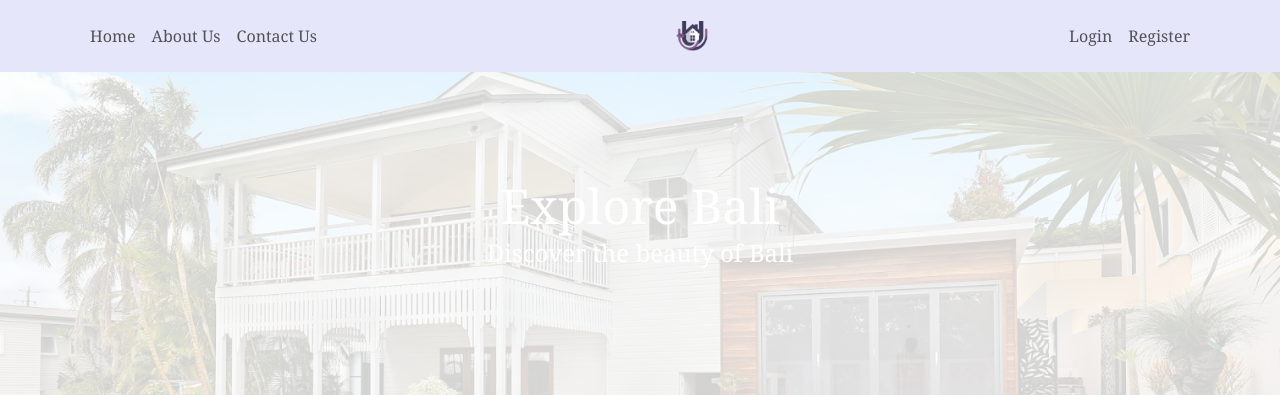
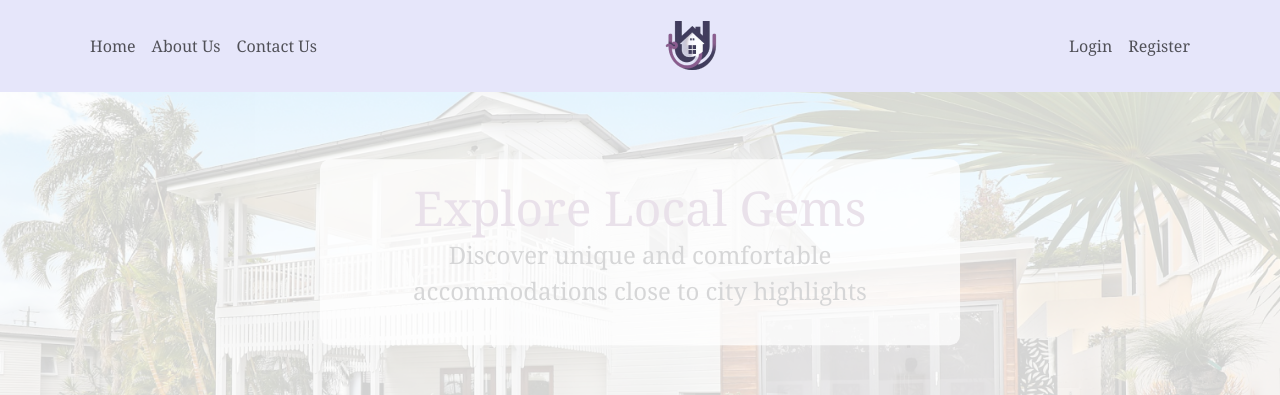
Before and after one commit to saud-ansari/Urbanstay-Ui, a React (Create React App) app: page /home in a window 1280 px wide. Shown: the top 395 px of the page. Built offline with nearby package versions, Linux system fonts and the light colour scheme; no server answers.

Commit message:
updated components

```diff
--- a/src/App.js
+++ b/src/App.js
@@ -100,11 +100,9 @@ const App = () => {
           {/* Centered brand logo for small screens */}
           <div className="d-lg-none m-1">
             <Navbar.Brand as={Link} to="/">
-              <img
-                src={Logo}
-                className="d-inline-block align-top logo-img"
+              <Image
+                src="Logo-icon.png"
                 alt="Company Logo"
-                style={{ height: "60px", width: "auto", display: "block" }} // Add width:auto and block
               />
             </Navbar.Brand>
           </div>
@@ -151,10 +149,10 @@ const App = () => {
               to="/"
               className="mx-auto d-none d-lg-block"
             >
-              <img
-                src={Logo} // Adjusted path
-                width="100%"
-                height="30"
+              <Image
+                src="Logo-icon.png" // Adjusted path
+                // width="100%"
+                // height="30"
                 className="d-inline-block align-top"
                 alt="Company Logo"
               />
--- /dev/null
+++ b/src/components/Amenities/Amenities.js
@@ -0,0 +1,48 @@
+import React from 'react';
+import { Card, Row, Col } from 'react-bootstrap';
+import { Wifi, Tv, Snow, Snow2, XCircle, CarFront, Droplet, Gear } from 'react-bootstrap-icons';
+
+const amenities = [
+    { name: 'Wifi', available: true, icon: <Wifi /> },
+    { name: 'TV', available: true, icon: <Tv /> },
+    { name: 'Heating', available: false, icon: <Snow2 /> },
+    { name: 'Air Conditioning', available: true, icon: <Snow /> },
+    { name: 'Iron', available: true, icon: <Droplet /> },
+    { name: 'Washing Machine', available: true, icon: <Gear /> },
+    { name: 'Free Parking', available: true, icon: <CarFront /> },
+];
+
+const AmenitiesCard = () => {
+    return (
+        <Card className="p-3 shadow-sm rounded-lg">
+            <Card.Header className="bg-danger text-white text-center">
+                <h4 className="mb-0">Amenities</h4>
+            </Card.Header>
+            <Card.Body>
+                <div className="d-flex flex-wrap">
+                    {amenities.map((amenity, index) => (
+                        <div
+                            key={index}
+                            className="d-flex align-items-center mb-3 mr-4" // Space between items
+                            style={{ flexBasis: '45%' }} // Control item width for wrapping
+                        >
+                            <div className="d-flex align-items-center gap-2">
+
+                                <p className="fw-bold">
+                                <span className='me-2'>{amenity.icon}</span>
+                                    {amenity.name}
+                                    <span className={(amenity.available ? 'text-success' : 'text-danger') + ' ms-2 fw-bold'}>
+                                        {amenity.available ? 'Yes' : <XCircle />}
+                                    </span>
+                                </p>
+
+                            </div>
+                        </div>
+                    ))}
+                </div>
+            </Card.Body>
+        </Card>
+    );
+};
+
+export default AmenitiesCard;
--- a/src/components/Poster/Poster.css
+++ b/src/components/Poster/Poster.css
@@ -27,21 +27,24 @@
   top: 40%;
   left: 50%;
   transform: translate(-50%, -50%);
-  color: white;
+  background-color: rgba(255, 255, 255, 0.725) ;
   padding: 20px 30px;
   border-radius: 10px;
   text-align: center;
-
+  transition: background-color 0.2s ease-in-out;
 }
 
 /* Title and subtitle responsiveness */
-.img-label .Carousel-title {
+.Carousel-title {
+  color: #8A5C8D;
   font-size: 3rem;
   margin: 0;
+  opacity: 1 !important;
 }
 
-.img-label .Carousel-Subtitle {
+.Carousel-Subtitle {
   font-size: 1.5rem;
+  opacity: 1 !important;
 }
 
 
--- a/src/components/Poster/Poster.js
+++ b/src/components/Poster/Poster.js
@@ -12,9 +12,9 @@ const Poster = ({ Searchproperty, setSearchProperty }) => {
 
   const banners = [Banner1, Banner2, Banner3];
   const labels = [
-    { title: 'Stay At Hawaii', subtitle: 'Join Us for a weekend getaway' },
-    { title: 'Explore Bali', subtitle: 'Discover the beauty of Bali' },
-    { title: 'Vacation in Maldives', subtitle: 'Relax at the tropical paradise' },
+    { title: 'Welcome to Urbanstay', subtitle: 'Experience the best short-term stays in prime locations' },
+    { title: 'Explore Local Gems', subtitle: 'Discover unique and comfortable accommodations close to city highlights' },
+    { title: 'Urban Comforts', subtitle: 'Enjoy modern amenities and cozy stays in the heart of the city' }
   ];
 
   useEffect(() => {
@@ -46,6 +46,7 @@ const Poster = ({ Searchproperty, setSearchProperty }) => {
         .then((res) => {
           if (res.data) {
             setSearchProperty(res.data); // Update search results
+            console.log(res.data);
           }
         })
         .catch((err) => {
@@ -107,7 +108,7 @@ const Poster = ({ Searchproperty, setSearchProperty }) => {
                 <Col xs={6} lg={2} className="input-field">
                   <Form.Group controlId="guests">
                     <Form.Label>Guest</Form.Label>
-                    <Form.Control type="text" placeholder="Add Guest" />
+                    <Form.Control type="number" placeholder="Add Guest" />
                   </Form.Group>
                 </Col>
 
--- a/src/components/PropertyCard/PopularProperties.js
+++ b/src/components/PropertyCard/PopularProperties.js
@@ -9,6 +9,7 @@ import "./BookingCard.css";
 import { toast } from "react-toastify";
 import { useNavigate } from "react-router-dom";
 import MapEmbedded from "../Map/MapEmbedded";
+import Amenities from "../Amenities/Amenities";
 
 const PopularProperties = ({ Searchproperty }) => {
   const navigate = useNavigate();
@@ -49,7 +50,7 @@ const PopularProperties = ({ Searchproperty }) => {
         totalPrice: propertyModal.pricePerNight, // Ensure the key matches your API response
       }));
     }
-  }, [propertyModal, id,userRoleLandLord]);
+  }, [propertyModal, id, userRoleLandLord]);
 
   const handleChange = (e) => {
     const { name, value } = e.target;
@@ -144,7 +145,7 @@ const PopularProperties = ({ Searchproperty }) => {
       <Row className="property-cards mt-4">
         {properties.slice(0, 8).map((property) => (
           <Col xs={12} sm={6} md={4} lg={3} key={property.id} className="mb-4">
-            <Card onClick={() => handleBook(property)} className="property-card h-100" style={{cursor: "pointer"}} >
+            <Card onClick={() => handleBook(property)} className="property-card h-100" style={{ cursor: "pointer" }} >
               <Card.Img variant="top" src={`${apiBaseImageProperty}${property.imagePath}`} />
               <Card.Body>
                 <Card.Title className="title-ellipsis">{property.title}</Card.Title>
@@ -178,7 +179,14 @@ const PopularProperties = ({ Searchproperty }) => {
         centered
       >
         <Modal.Header closeButton>
-          <Modal.Title>Book Now</Modal.Title>
+          <Modal.Title className="d-flex align-items-center text-danger">
+            <Image
+              src="Logo-icon.png"
+              alt="Urbanstay Logo"
+              // fluid
+              // rounded
+            />
+            Book Now !!!</Modal.Title>
         </Modal.Header>
         <Modal.Body>
           {propertyModal && (
@@ -250,6 +258,7 @@ const PopularProperties = ({ Searchproperty }) => {
                       </tr>
                     </tbody>
                   </Table>
+                  <Amenities />
                 </Col>
                 <Col xs={12} md={6}>
                   <Card className="booking-card mx-auto p-3">
@@ -347,7 +356,21 @@ const PopularProperties = ({ Searchproperty }) => {
                 </Col>
               </Row>
               <Row>
-                <MapEmbedded longitude={propertyModal.longitude} latitude={propertyModal.latitude} Property={propertyModal.title}/>
+                <Card className="booking-card mx-auto p-1">
+                  <Card.Header className="d-flex align-items-center">
+                    <h4 className="mb-0 d-flex align-items-center">
+                      <GeoAltFill className="mx-1 text-danger" />
+                      Location
+                    </h4>
+                    <p className="text-muted ms-3 mb-0">
+                      {propertyModal.address}, {propertyModal.city}, {propertyModal.country}
+                    </p>
+                  </Card.Header>
+
+                  <Card.Body>
+                    <MapEmbedded longitude={propertyModal.longitude} latitude={propertyModal.latitude} Property={propertyModal.title} />
+                  </Card.Body>
+                </Card>
               </Row>
             </Container>
           )}
--- a/src/pages/Register/Register.css
+++ b/src/pages/Register/Register.css
@@ -80,9 +80,10 @@ body {
     text-decoration: underline;
 }
 
+/*
 span {
     color: rgb(216, 12, 12);
-}
+} */
 
 @media (max-width: 768px) {
     .login-card {
```
Also changed, not shown: public/Logo-icon.png (added).
